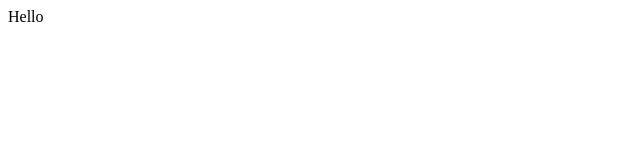
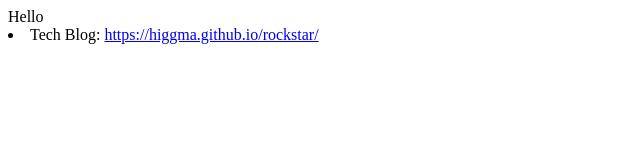
Before and after one commit to higgma/higgma.github.io, a plain HTML site: page index.html in a window 1280 px wide. Shown: the whole page, without its empty margins (0-640 px from the left). Drawn offline with Linux system fonts and the light colour scheme.

Commit message:
Update index.html

```diff
--- a/index.html
+++ b/index.html
@@ -1 +1,6 @@
 Hello
+
+<li>
+  Tech Blog:
+  <a href=https://higgma.github.io/rockstar/>https://higgma.github.io/rockstar/</a>
+</li>
```
